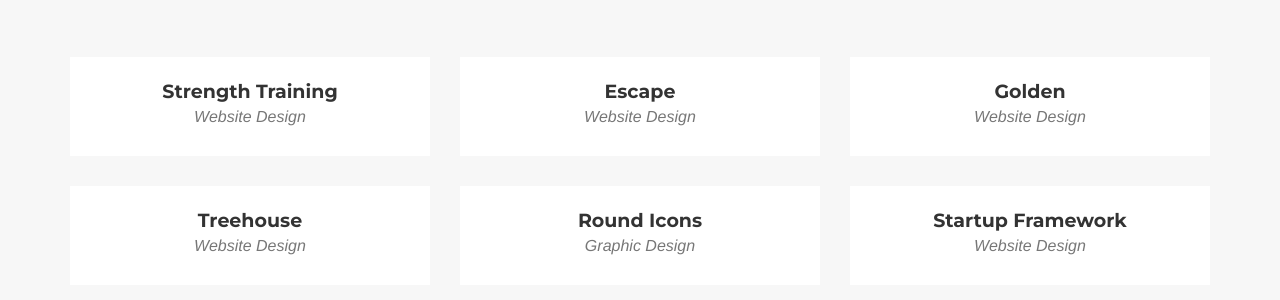
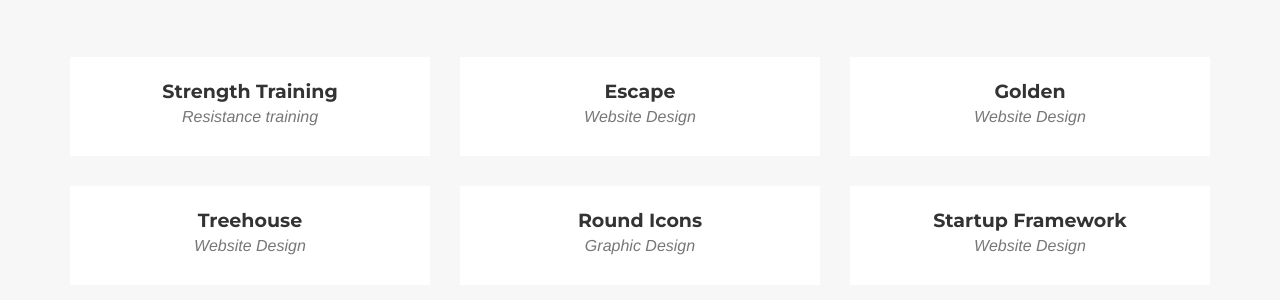
Before and after one commit to limit-DNE/SCubed, a Jekyll site: the page built from _posts/2014-07-18-project-1.markdown, in a window 1280 px wide and 900 px high, scrolled down 1619 px. Shown: the part 152-452 px from the top of the window. Built offline with Jekyll 4.4.1, drawn with Linux system fonts in a browser that asks for light colours; some web fonts are replaced.

Commit message:
Update 2014-07-18-project-1.markdown

```diff
--- a/_posts/2014-07-18-project-1.markdown
+++ b/_posts/2014-07-18-project-1.markdown
@@ -1,14 +1,11 @@
 ---
 title: Strength Training
-subtitle: Website Design
+subtitle: Resistance training
 layout: default
 modal-id: 1
 date: 2014-07-18
 img: strength.jpg
 thumbnail: strength-thumb.jpg
 alt: image-alt
-project-date: April 2014
-client: Start Bootstrap
-category: Web Development
 description:  Also known as resistance training is a type of physical conditioning in which muscles are exercised by being worked against an opposing force (as by lifting weights) to increase strength.
 ---
```
